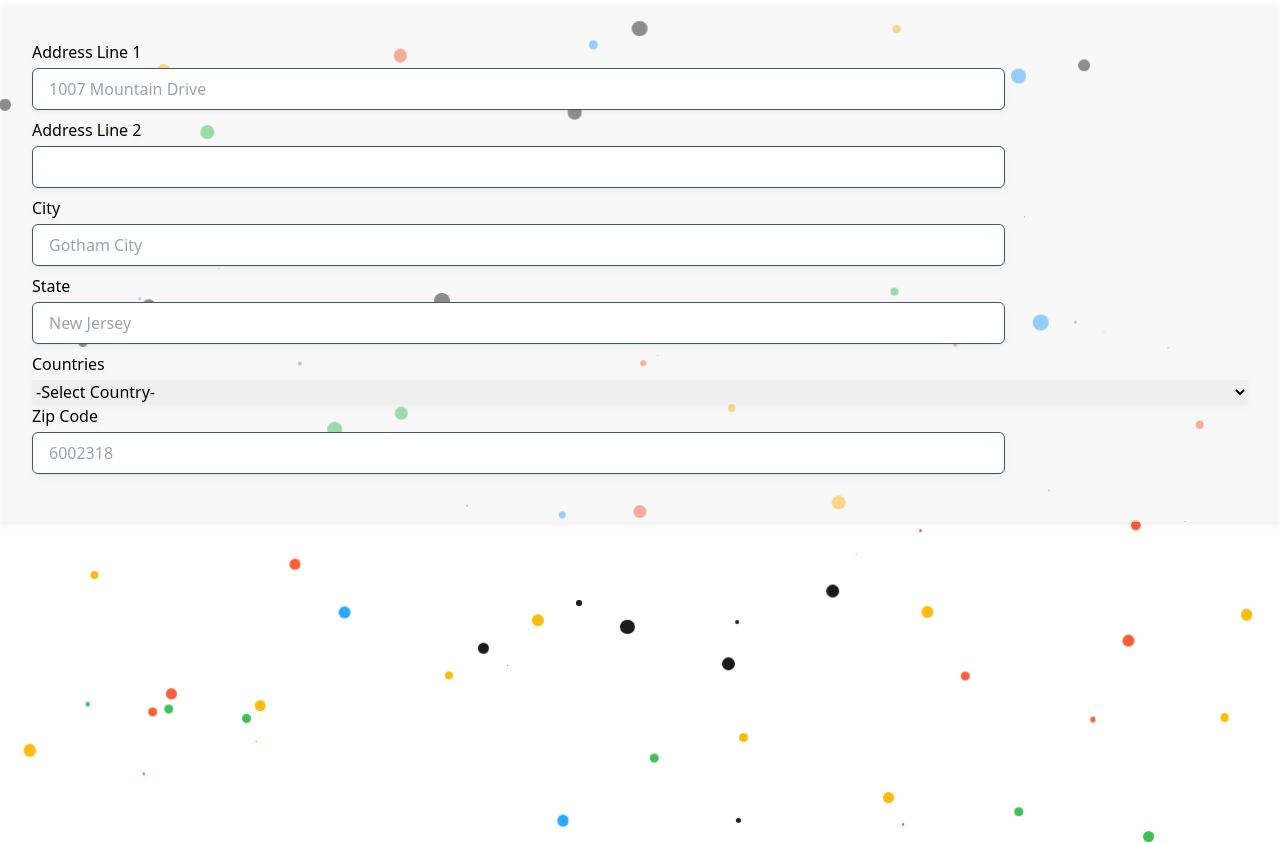
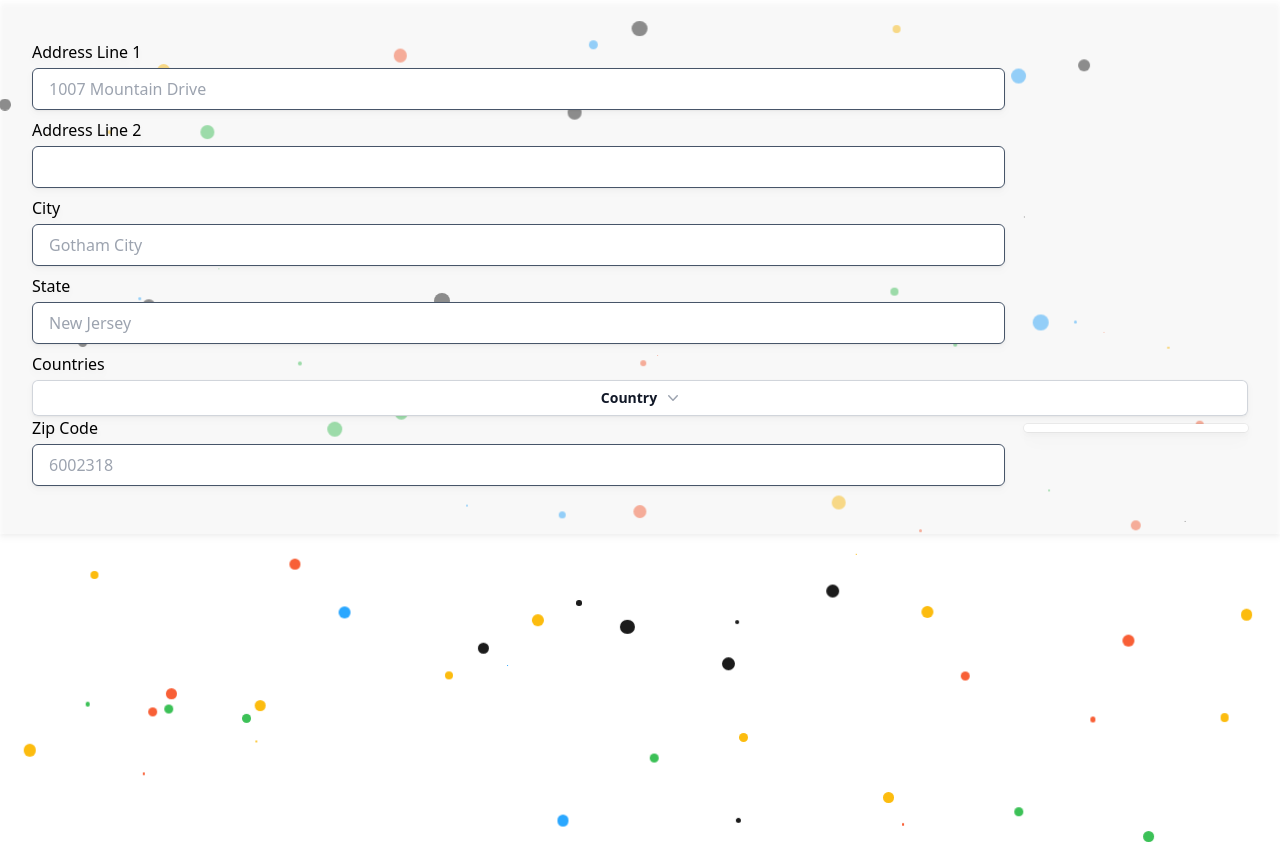
Before and after one commit to HackItHub/jawbs, a React app in the folder flash-resume-client/: page / in a window 1280 px wide. Shown: the top 842 px of the page. Built offline with nearby package versions, Linux system fonts and the light colour scheme.

Commit message:
Added drop down menu and countries list

```diff
--- a/flash-resume-client/src/client/assets/styles/styles.css
+++ b/flash-resume-client/src/client/assets/styles/styles.css
@@ -9,3 +9,7 @@
 .text-input {
   @apply w-[80%] py-2 px-4 rounded-md border-solid border border-slate-600 shadow-sm;
 }
+
+.form-input-container {
+  @apply flex flex-col gap-1
+}
--- a/flash-resume-client/src/client/components/layout/DropDownMenu.tsx
+++ b/flash-resume-client/src/client/components/layout/DropDownMenu.tsx
@@ -28,7 +28,10 @@
   };
 
   return (
-    <div className='relative inline-block text-left'>
+    <div
+      className='relative inline-block text-left'
+      id={listName.toLowerCase()}
+    >
       <div>
         <button
           onClick={handleDropDownMenu}
@@ -38,7 +41,7 @@
           aria-expanded={isOpen}
           aria-haspopup='true'
         >
-          ${listName}
+          {listName}
           <svg
             className='-mr-1 h-5 w-5 text-gray-400'
             viewBox='0 0 20 20'
@@ -64,17 +67,17 @@
           {data.map((item: any, index) => (
             <div
               onKeyDown={(e) => {
-                handleKeyDown(e, item.value);
+                handleKeyDown(e, item);
               }}
               role='menuitem'
-              key={`${listName}-${item.value}`}
+              key={`${listName}-${item}`}
               className='text-gray-700 block px-4 py-2 text-sm'
               tabIndex={index}
-              onClick={() => handleOptions(item.value)}
-              data-value={item.value}
-              id={`${listName}-${item.value}`}
+              onClick={() => handleOptions(item)}
+              data-value={item}
+              id={`${listName}-${item}`}
             >
-              {item.value}
+              {item}
             </div>
           ))}
         </div>
--- a/flash-resume-client/src/client/components/layout/FormFieldText.tsx
+++ b/flash-resume-client/src/client/components/layout/FormFieldText.tsx
@@ -23,7 +23,7 @@
   };
   return (
     <div className='mb-2'>
-      <label htmlFor={id} className='flex flex-col gap-1'>
+      <label htmlFor={id} className='form-input-container'>
         {label}
         <input
           id={id}
--- /dev/null
+++ b/flash-resume-client/src/client/components/layout/Loading.tsx
@@ -0,0 +1,27 @@
+import React from "react";
+
+const Loading: React.FC = () => {
+  return (
+    <div role='status'>
+      <svg
+        aria-hidden='true'
+        className='w-8 h-8 mr-2 text-gray-200 animate-spin dark:text-gray-600 fill-blue-600'
+        viewBox='0 0 100 101'
+        fill='none'
+        xmlns='http://www.w3.org/2000/svg'
+      >
+        <path
+          d='M100 50.5908C100 78.2051 77.6142 100.591 50 100.591C22.3858 100.591 0 78.2051 0 50.5908C0 22.9766 22.3858 0.59082 50 0.59082C77.6142 0.59082 100 22.9766 100 50.5908ZM9.08144 50.5908C9.08144 73.1895 27.4013 91.5094 50 91.5094C72.5987 91.5094 90.9186 73.1895 90.9186 50.5908C90.9186 27.9921 72.5987 9.67226 50 9.67226C27.4013 9.67226 9.08144 27.9921 9.08144 50.5908Z'
+          fill='currentColor'
+        />
+        <path
+          d='M93.9676 39.0409C96.393 38.4038 97.8624 35.9116 97.0079 33.5539C95.2932 28.8227 92.871 24.3692 89.8167 20.348C85.8452 15.1192 80.8826 10.7238 75.2124 7.41289C69.5422 4.10194 63.2754 1.94025 56.7698 1.05124C51.7666 0.367541 46.6976 0.446843 41.7345 1.27873C39.2613 1.69328 37.813 4.19778 38.4501 6.62326C39.0873 9.04874 41.5694 10.4717 44.0505 10.1071C47.8511 9.54855 51.7191 9.52689 55.5402 10.0491C60.8642 10.7766 65.9928 12.5457 70.6331 15.2552C75.2735 17.9648 79.3347 21.5619 82.5849 25.841C84.9175 28.9121 86.7997 32.2913 88.1811 35.8758C89.083 38.2158 91.5421 39.6781 93.9676 39.0409Z'
+          fill='currentFill'
+        />
+      </svg>
+      <span className='sr-only'>Loading...</span>
+    </div>
+  );
+};
+
+export default Loading;
--- a/flash-resume-client/src/client/components/resume-fields/Address.tsx
+++ b/flash-resume-client/src/client/components/resume-fields/Address.tsx
@@ -1,6 +1,7 @@
 import React, { useState } from "react";
 import axios from "axios";
 import FormFieldText from "../layout/FormFieldText";
+import DropDownMenu from "../layout/DropDownMenu";
 
 interface AddressForm {
   addressLine1: string;
@@ -32,8 +33,13 @@
         .get("https://restcountries.com/v3.1/all?fields=name")
         .then((res) => {
           const { data } = res;
-          setCountryList(data);
-        });
+          const countryNames = [];
+          for (let i = 0; i < data.length; i++) {
+            countryNames.push(data[i].name.official);
+          }
+          return countryNames;
+        })
+        .then((countries) => setCountryList(countries));
     }
   };
 
@@ -69,17 +75,23 @@
         required={false}
       />
       <div>
-        <label className='flex flex-col gap-1' htmlFor='country'>
+        <div
+          className='form-input-container'
+          onClick={handleCountryClick}
+          onKeyDown={(e) => {
+            if (e.key === "Enter" || e.key === " ") {
+              handleCountryClick();
+            }
+          }}
+          role='presentation'
+        >
           Countries
-          <select id='country' onClick={handleCountryClick}>
-            <option value=''>-Select Country-</option>
-            {countryList.map((country: any) => (
-              <option key={country.name.official} value={country.name.official}>
-                {country.name.official}
-              </option>
-            ))}
-          </select>
-        </label>
+          <DropDownMenu
+            data={countryList}
+            listName='Country'
+            handleInput={handleChange}
+          />
+        </div>
       </div>
       <FormFieldText
         id='zipcode'
```
Also changed, not shown: flash-resume-client/.eslintrc.js.
